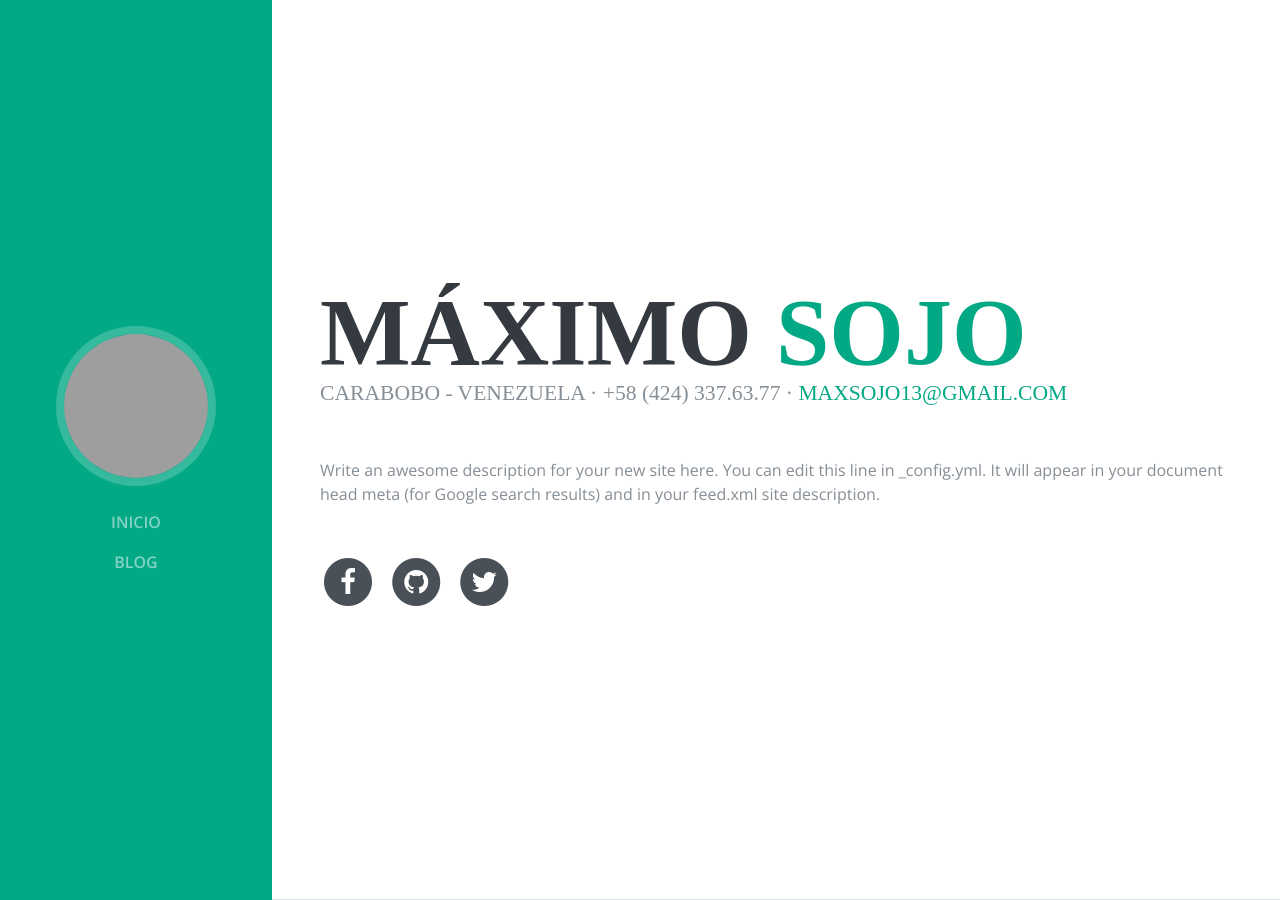
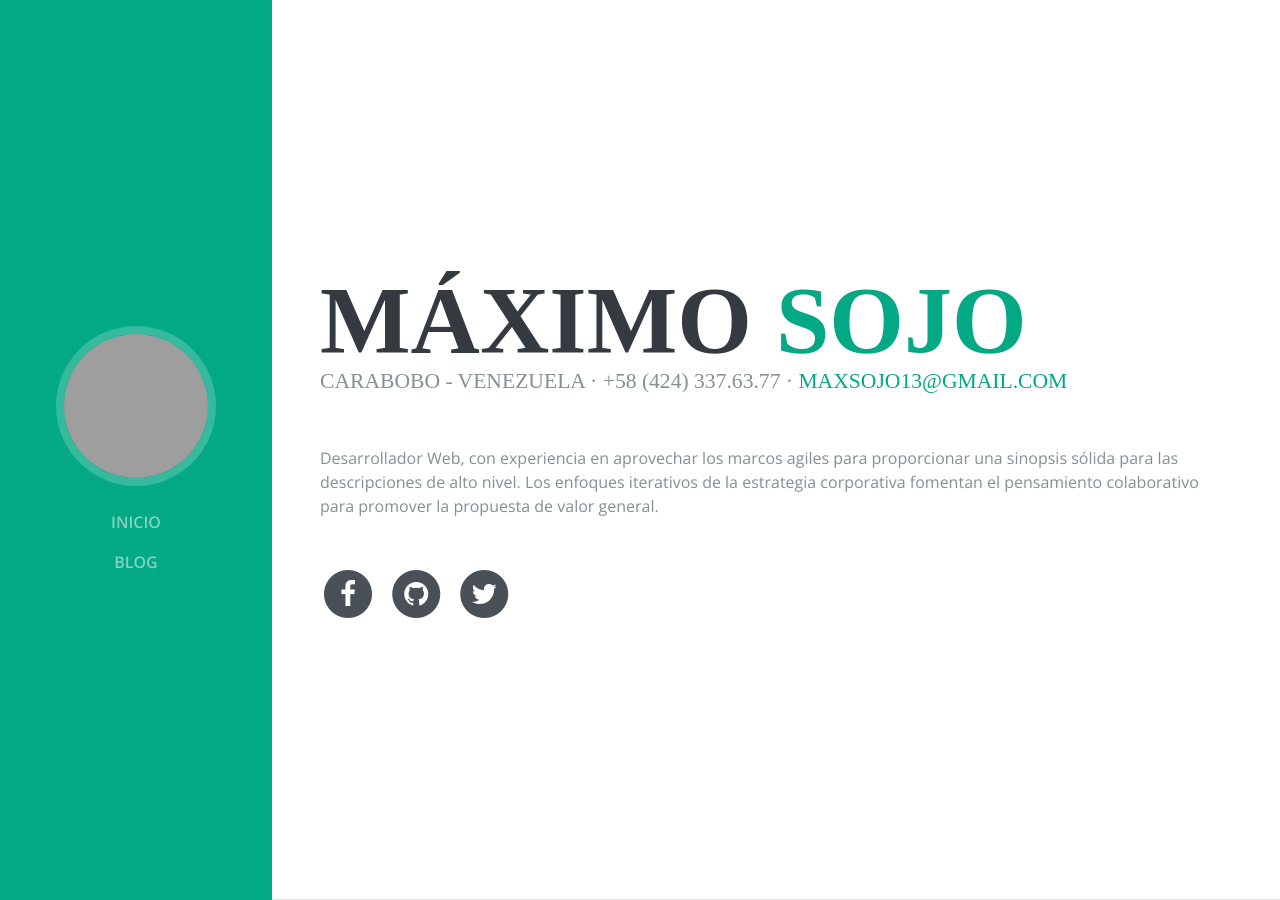
Before and after one commit to maximosojo/maximosojo.github.io, a Jekyll site: the page built from index.md, in a window 1280 px wide and 900 px high. Built offline with Jekyll 4.4.1, drawn with Linux system fonts in a browser that asks for light colours; nearby versions of some CDN libraries; some web fonts are replaced; grey boxes are pictures that could not be loaded.

Commit message:
doc(Config): Se actualiza descripción en _config.yml

```diff
--- a/_config.yml
+++ b/_config.yml
@@ -16,9 +16,10 @@
 title: Máximo Sojo
 email: maxsojo13@gmail.com
 description: >- # this means to ignore newlines until "baseurl:"
-  Write an awesome description for your new site here. You can edit this
-  line in _config.yml. It will appear in your document head meta (for
-  Google search results) and in your feed.xml site description.
+  Desarrollador Web, con experiencia en aprovechar los marcos agiles para proporcionar
+  una sinopsis sólida para las descripciones de alto nivel.
+  Los enfoques iterativos de la estrategia corporativa fomentan el pensamiento colaborativo
+  para promover la propuesta de valor general.
 baseurl: "" # the subpath of your site, e.g. /blog
 url: "" # the base hostname & protocol for your site, e.g. http://example.com
 twitter_username: maxtoan
```
